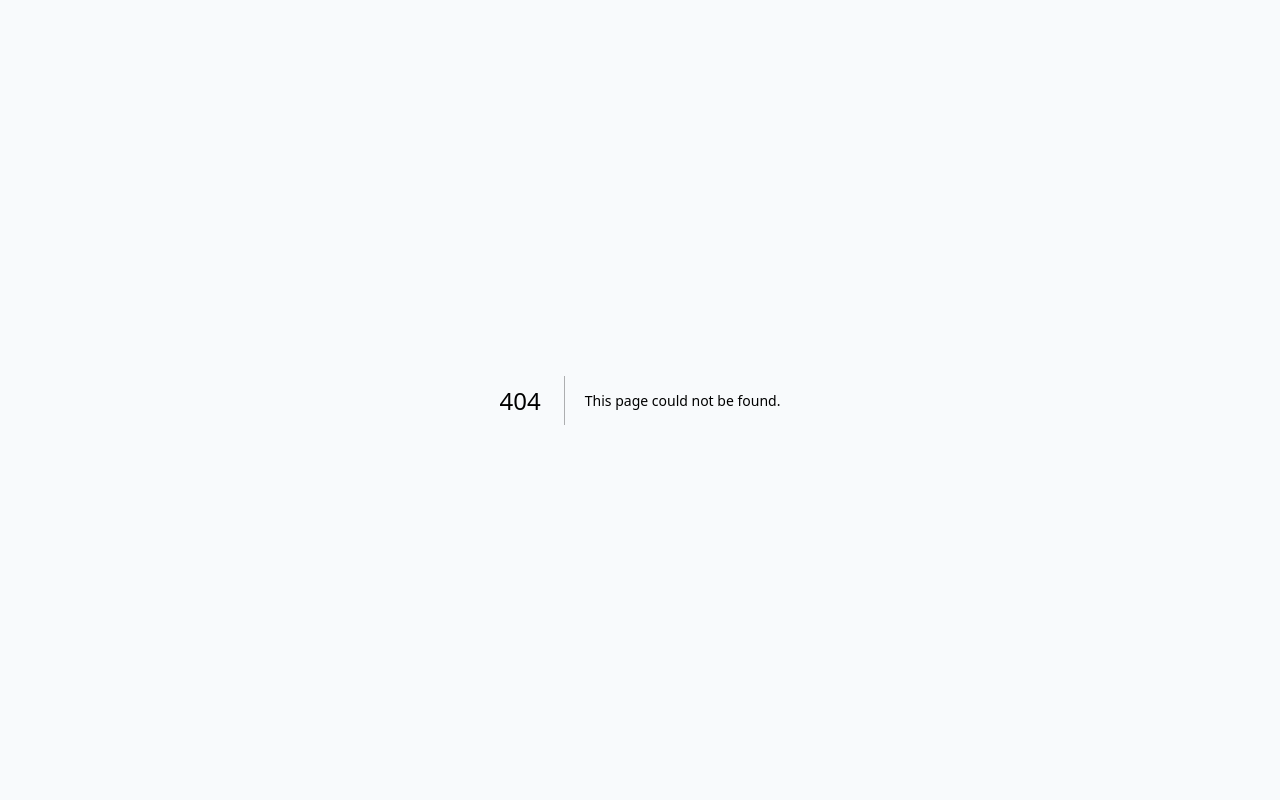
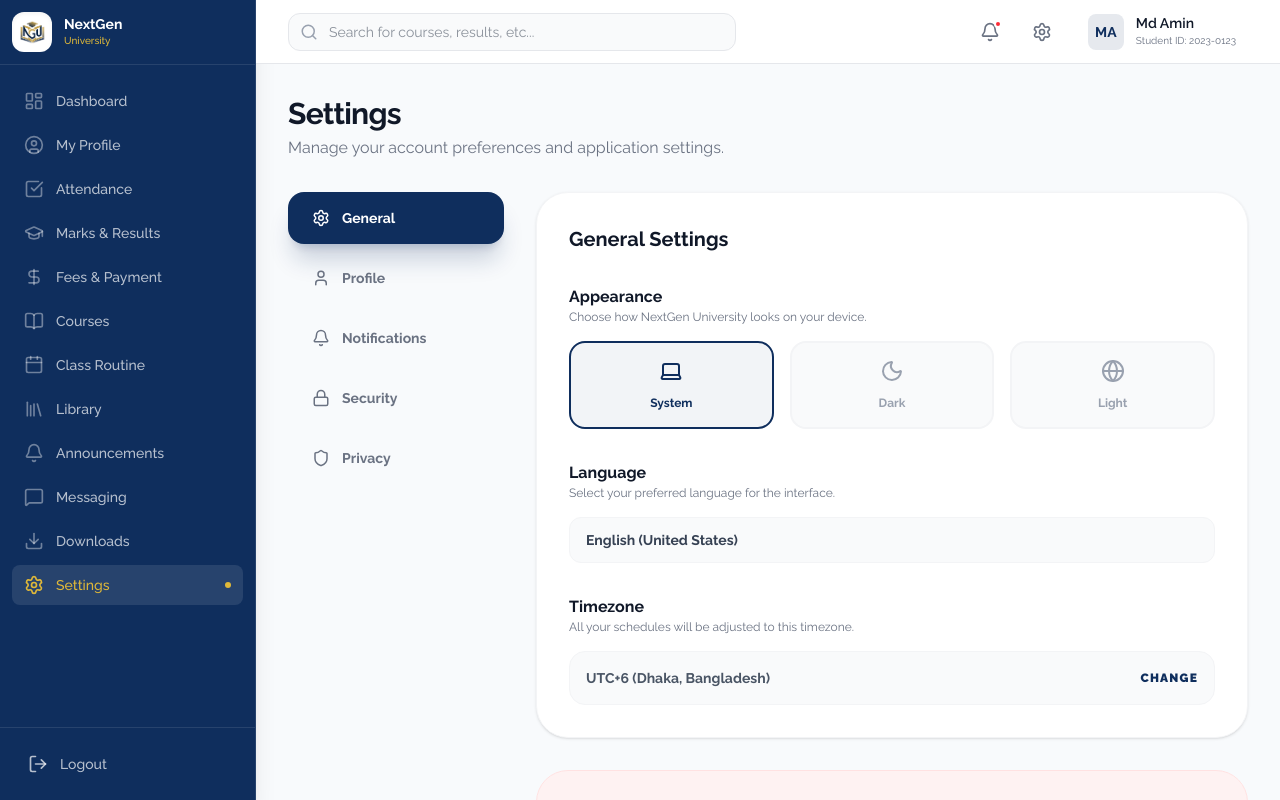
Before and after one commit to amdadislam01/smart-university-managment-system, a Next.js app: page /student/settings in a window 1280 px wide. Before the commit this address had no page. Built offline with nearby package versions, Linux system fonts and the light colour scheme.

Commit message:
CREATE app/student/settings/page.tsx: student settings page

```diff
--- /dev/null
+++ b/app/student/settings/page.tsx
@@ -0,0 +1,187 @@
+"use client";
+
+import React from "react";
+import { Settings, User, Bell, Lock, Shield, Eye, Globe, Moon, Laptop, Trash2, ChevronRight, Save } from "lucide-react";
+import { motion } from "framer-motion";
+import { cn } from "@/lib/utils";
+
+export default function SettingsPage() {
+  const [activeTab, setActiveTab] = React.useState('General');
+
+  const tabs = [
+    { name: 'General', icon: Settings },
+    { name: 'Profile', icon: User },
+    { name: 'Notifications', icon: Bell },
+    { name: 'Security', icon: Lock },
+    { name: 'Privacy', icon: Shield },
+  ];
+
+  return (
+    <div className="max-w-5xl mx-auto space-y-8 pb-10">
+      <div>
+        <h1 className="text-3xl font-bold text-gray-900 tracking-tight">Settings</h1>
+        <p className="text-gray-500 mt-1">Manage your account preferences and application settings.</p>
+      </div>
+
+      <div className="grid grid-cols-1 lg:grid-cols-4 gap-8">
+        {/* Sidebar Tabs */}
+        <div className="lg:col-span-1 space-y-2">
+           {tabs.map((tab) => (
+             <button
+               key={tab.name}
+               onClick={() => setActiveTab(tab.name)}
+               className={cn(
+                 "w-full flex items-center gap-3 px-6 py-4 rounded-2xl text-sm font-bold transition-all",
+                 activeTab === tab.name ? "bg-primary text-white shadow-xl shadow-primary/20" : "text-gray-500 hover:bg-gray-50 hover:text-primary"
+               )}
+             >
+               <tab.icon size={18} />
+               {tab.name}
+             </button>
+           ))}
+        </div>
+
+        {/* Settings Content */}
+        <div className="lg:col-span-3 space-y-8">
+           <div className="bg-white p-8 rounded-[2rem] shadow-sm border border-gray-100">
+              <h2 className="text-xl font-bold text-gray-900 mb-8">{activeTab} Settings</h2>
+
+              <div className="space-y-8">
+                 {activeTab === 'General' && (
+                   <>
+                     <SettingSection title="Appearance" description="Choose how NextGen University looks on your device.">
+                        <div className="grid grid-cols-3 gap-4">
+                           <ThemeOption icon={Laptop} label="System" active />
+                           <ThemeOption icon={Moon} label="Dark" />
+                           <ThemeOption icon={Globe} label="Light" />
+                        </div>
+                     </SettingSection>
+
+                     <SettingSection title="Language" description="Select your preferred language for the interface.">
+                        <select className="w-full bg-gray-50 border border-gray-100 rounded-xl px-4 py-3 text-sm font-bold text-gray-700 focus:outline-none focus:ring-2 focus:ring-primary/20 transition-all appearance-none">
+                           <option>English (United States)</option>
+                           <option>Bengali (Bangladesh)</option>
+                           <option>French (France)</option>
+                        </select>
+                     </SettingSection>
+
+                     <SettingSection title="Timezone" description="All your schedules will be adjusted to this timezone.">
+                        <div className="flex items-center justify-between p-4 bg-gray-50 rounded-2xl border border-gray-100">
+                           <span className="text-sm font-bold text-gray-600">UTC+6 (Dhaka, Bangladesh)</span>
+                           <button className="text-primary text-xs font-black hover:underline uppercase tracking-widest">Change</button>
+                        </div>
+                     </SettingSection>
+                   </>
+                 )}
+
+                 {activeTab === 'Security' && (
+                   <>
+                     <SettingSection title="Change Password" description="Update your password regularly to keep your account secure.">
+                        <div className="space-y-4">
+                           <input type="password" placeholder="Current Password" className="w-full bg-gray-50 border border-gray-100 rounded-xl px-4 py-3 text-sm" />
+                           <input type="password" placeholder="New Password" className="w-full bg-gray-50 border border-gray-100 rounded-xl px-4 py-3 text-sm" />
+                           <input type="password" placeholder="Confirm New Password" className="w-full bg-gray-50 border border-gray-100 rounded-xl px-4 py-3 text-sm" />
+                           <button className="px-8 py-3 bg-primary text-white font-black rounded-xl shadow-lg hover:opacity-90 transition-opacity">
+                              Update Password
+                           </button>
+                        </div>
+                     </SettingSection>
+
+                     <SettingSection title="Two-Factor Authentication" description="Add an extra layer of security to your account.">
+                        <div className="flex items-center justify-between">
+                           <div className="flex items-center gap-3">
+                              <Shield size={20} className="text-emerald-500" />
+                              <span className="text-sm font-bold text-gray-700">Enable 2FA</span>
+                           </div>
+                           <Toggle active={false} />
+                        </div>
+                     </SettingSection>
+                   </>
+                 )}
+
+                 {activeTab === 'Notifications' && (
+                   <div className="space-y-6">
+                      <NotificationItem title="Email Notifications" description="Receive updates via your university email." active />
+                      <NotificationItem title="Push Notifications" description="Receive alerts on your browser or mobile." active />
+                      <NotificationItem title="SMS Alerts" description="Get urgent notices via text message." active={false} />
+                   </div>
+                 )}
+              </div>
+           </div>
+
+           {/* Dangerous Zone */}
+           <div className="bg-red-50 p-8 rounded-[2rem] border border-red-100">
+              <h3 className="text-red-900 font-black mb-2 flex items-center gap-2">
+                 <Trash2 size={20} />
+                 Danger Zone
+              </h3>
+              <p className="text-red-700 text-sm mb-6">Once you delete your account data, there is no going back. Please be certain.</p>
+              <button className="px-8 py-3 bg-red-600 text-white font-black rounded-xl shadow-lg hover:bg-red-700 transition-colors">
+                 Deactivate Account
+              </button>
+           </div>
+
+           <div className="flex justify-end gap-4">
+              <button className="px-8 py-3 bg-white border border-gray-200 text-gray-700 font-bold rounded-xl hover:bg-gray-50 transition-colors">
+                 Cancel
+              </button>
+              <button className="flex items-center gap-2 px-8 py-3 bg-primary text-white font-black rounded-xl shadow-xl hover:opacity-90 transition-opacity">
+                 <Save size={18} />
+                 Save Changes
+              </button>
+           </div>
+        </div>
+      </div>
+    </div>
+  );
+}
+
+function SettingSection({ title, description, children }: { title: string, description: string, children: React.ReactNode }) {
+  return (
+    <div className="space-y-4">
+       <div>
+          <h3 className="text-base font-bold text-gray-900">{title}</h3>
+          <p className="text-xs text-gray-500">{description}</p>
+       </div>
+       {children}
+    </div>
+  );
+}
+
+function ThemeOption({ icon: Icon, label, active = false }: { icon: any, label: string, active?: boolean }) {
+  return (
+    <button className={cn(
+      "flex flex-col items-center gap-3 p-4 rounded-2xl border-2 transition-all",
+      active ? "bg-primary/5 border-primary text-primary" : "bg-gray-50 border-gray-100 text-gray-400 hover:border-primary/20 hover:text-primary"
+    )}>
+       <Icon size={24} />
+       <span className="text-xs font-bold">{label}</span>
+    </button>
+  );
+}
+
+function NotificationItem({ title, description, active }: { title: string, description: string, active: boolean }) {
+  return (
+    <div className="flex items-center justify-between p-6 bg-gray-50 rounded-2xl border border-gray-100">
+       <div>
+          <h4 className="text-sm font-bold text-gray-900">{title}</h4>
+          <p className="text-[10px] text-gray-500">{description}</p>
+       </div>
+       <Toggle active={active} />
+    </div>
+  );
+}
+
+function Toggle({ active }: { active: boolean }) {
+  return (
+    <div className={cn(
+      "w-12 h-6 rounded-full p-1 transition-colors relative cursor-pointer",
+      active ? "bg-primary" : "bg-gray-200"
+    )}>
+       <div className={cn(
+         "w-4 h-4 bg-white rounded-full transition-transform shadow-sm",
+         active ? "translate-x-6" : "translate-x-0"
+       )}></div>
+    </div>
+  );
+}
```
